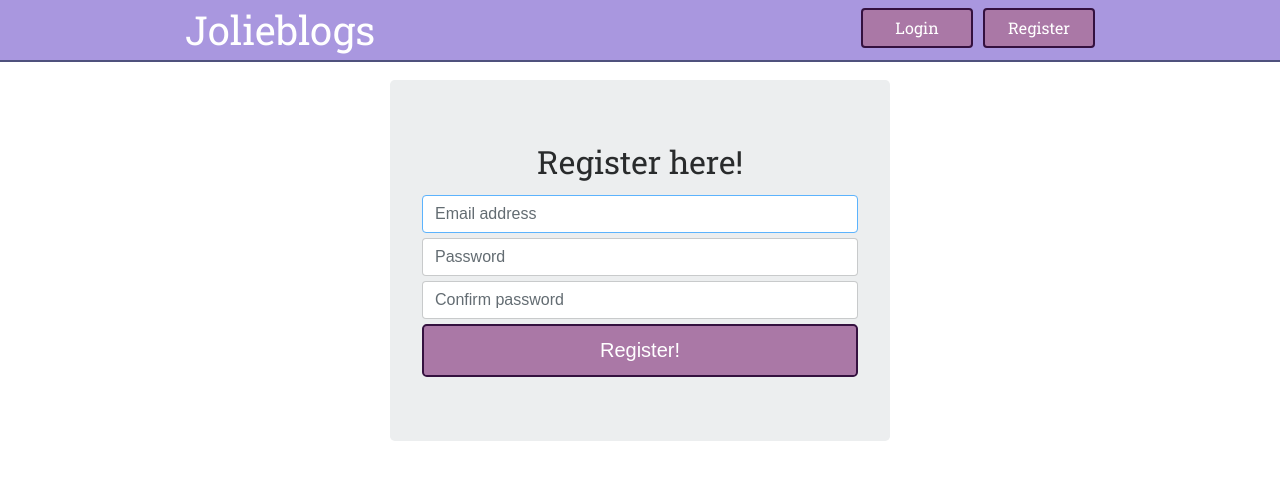
After one commit to lajoliefolie/jolieblogs_redesign, a Flask app: page /register/ in a window 1280 px wide. The commit adds this page. Shown: the top 480 px of the page. Run offline with Flask 2, Linux system fonts and the light colour scheme; some libraries are stand-ins or nearby versions.

Commit message:
Big first update of jolieblogs redesign. Interface and other functionality exists now!

```diff
--- a/app.py
+++ b/app.py
@@ -1,12 +1,31 @@
 from flask import Flask
 import os
+from flask_login import LoginManager
+from libraries.userhandler import Userhandler
 
 app = Flask(__name__)
 
 # Importing controllers
 from controllers.homepage import homepage
+from controllers.posts import posts
+from controllers.login import login
+from controllers.logout import logout
+from controllers.register import register
+
 app.register_blueprint(homepage, url_prefix='/')
+app.register_blueprint(posts, url_prefix='/posts')
+app.register_blueprint(login, url_prefix='/login')
+app.register_blueprint(logout, url_prefix='/logout')
+app.register_blueprint(register, url_prefix='/register')
 
+login_manager = LoginManager()
+login_manager.init_app(app)
+login_manager.login_view = "login.login_view"
+
+@login_manager.user_loader
+def load_user(email):
+    user = Userhandler()
+    return user.get(email = email)
 
 if __name__ == "__main__":
     # Starting with these values due to c9.io
--- a/controllers/homepage.py
+++ b/controllers/homepage.py
@@ -1,10 +1,10 @@
 from flask import Blueprint, render_template, session
-import logging
 
 # controller for default / url prefix
 homepage = Blueprint("homepage",__name__,template_folder="templates")
 
 # Main view that shows index.html
 @homepage.route("/",methods=["GET"])
-def main_view():
+def homepage_view():
+
 	return render_template("homepage.html")
--- /dev/null
+++ b/controllers/register.py
@@ -0,0 +1,18 @@
+from flask import Blueprint, render_template, session, request, jsonify
+from libraries.userhandler import Userhandler
+
+# controller for default / url prefix
+register = Blueprint("register",__name__,template_folder="templates")
+
+# Main view that shows index.html
+@register.route("/",methods=["GET"])
+def register_view():
+	return render_template("register.html")
+
+@register.route("/process",methods=["GET"])
+def register_process():
+    userhandler = Userhandler()
+    register_code = userhandler.register(email = request.args.get("email"),
+                                        password = request.args.get("password"),
+                                        password_confirm = request.args.get("password_confirm"))
+    return jsonify(register_code)
--- /dev/null
+++ b/static/css/jolieblogs.css
@@ -0,0 +1,90 @@
+/** {*/
+/*    border: 1px solid black;*/
+/*}*/
+
+a, a:hover {
+  color: inherit;
+  text-decoration: none; /* no underline */
+}
+body {
+  font-family: 'Roboto Slab';
+}
+.btn {
+    background-color: #aa78a6;
+    color: #ffffff;
+    border: 2px solid #34113f;
+}
+.header-btn{
+    width: 112px !important;
+    margin-left: 10px;
+}
+.btn:hover{
+    background-color:#34113f;
+    border: 2px solid #34113f;
+}
+.card-header{
+    background-color: #a997df;
+}
+.card {
+    border: 1px solid #4f517d;
+}
+.center{
+  margin:0 auto !important;
+}
+.header-item {
+    display: block;
+    margin: auto;
+    height: auto;
+}
+.post-header {
+    display: block;
+    height: 100%;
+    margin: auto;
+}
+.navbar{
+    background-color: #a997df;
+    color: white;
+    border-bottom: 2px solid #4f517d;
+}
+.col {
+    padding-top: 92px;
+}
+.left-col {
+    border-right: 1px solid #4f517d;
+}
+.right-col {
+    border-left: 1px solid #4f517d;
+}
+.fullheight {
+    height: 100vh;
+}
+.card {
+    margin-top: 40px;
+}
+.content {
+    margin-top: 80px;
+}
+.content-block {
+    display: block;
+    margin: auto;
+    height: auto;
+}
+.pull-right {
+    float: right!important;
+}
+.pull-left {
+    float: left!important;
+}
+.jumbotron-small {
+    width: 500px;
+    margin: auto;
+}
+.main-width {
+    width: 940px;
+}
+.error {
+  color: #F50202;
+  font-size: 12px;
+  text-align: center;
+  font-family: 'lucida sans';
+}
--- /dev/null
+++ b/static/js/register.js
@@ -0,0 +1,23 @@
+$(document).ready(function () {
+    $('#register').submit(function(event){
+
+        event.preventDefault(); //Won't move forward with default false action. Not good for this. Return True/False from this JS!
+
+        $.getJSON("/register/process", {
+            email: document.getElementById("input_email").value,
+            password: document.getElementById("input_password").value,
+            password_confirm: document.getElementById("input_password_confirm").value
+            },function(data) {
+                if(data == "pw_nomatch"){
+                    document.getElementById("register_message").innerHTML = "Passwords do not match."
+                }
+                else if(data == "email_used"){
+                    document.getElementById("register_message").innerHTML = "Email already used."
+                }
+                else{
+                    document.getElementById("register_message").innerHTML = "Valid register!."
+                }
+            }
+        );
+    });
+});
--- a/templates/base.html
+++ b/templates/base.html
@@ -0,0 +1,47 @@
+<!DOCTYPE html>
+<html>
+
+<head>
+    <title>JB | {% block title%}{% endblock %}</title>
+
+    <meta charset="utf-8">
+    <meta name="viewport" content="width=device-width, initial-scale=1">
+    <meta name="description" content="Jolieblogs - simple blogging site!">
+    <meta name="author" content="Christine Lewis">
+
+    <link rel='stylesheet' href='https://fonts.googleapis.com/css?family=Roboto Slab'>
+    <link rel="stylesheet" href="https://maxcdn.bootstrapcdn.com/bootstrap/4.0.0-alpha.6/css/bootstrap.min.css" integrity="sha384-rwoIResjU2yc3z8GV/NPeZWAv56rSmLldC3R/AZzGRnGxQQKnKkoFVhFQhNUwEyJ" crossorigin="anonymous">
+    <link href="{{ url_for('static', filename='css/jolieblogs.css') }}" rel="stylesheet" type="text/css">
+    {% block css %}{% endblock %}
+
+    <script src="http://ajax.googleapis.com/ajax/libs/jquery/1.9.1/jquery.min.js"></script>
+    <script src="https://npmcdn.com/tether@1.2.4/dist/js/tether.min.js"></script>
+    <script src="https://maxcdn.bootstrapcdn.com/bootstrap/4.0.0-alpha.6/js/bootstrap.min.js" integrity="sha384-vBWWzlZJ8ea9aCX4pEW3rVHjgjt7zpkNpZk+02D9phzyeVkE+jo0ieGizqPLForn" crossorigin="anonymous"></script>
+    {% block js %}{% endblock %}
+
+</head>
+<body>
+    <nav class="navbar navbar-toggleable-sm fixed-top navbar-light">
+        <div class="container main-width">
+            <div class="row main-width">
+                <div class="col-sm-6">
+                    <a href="{{ url_for('homepage.homepage_view') }}"><h1 class="header-item">Jolieblogs</h1></a>
+                </div>
+                <div class="col-sm-6">
+                    {% if current_user.is_authenticated %}
+                        <a class="btn header-btn pull-right" href="">Profile</a></li>
+                        <a class="btn header-btn pull-right" href="{{ url_for('logout.logout_view') }}">Logout</a></li>
+                    {% else %}
+                        <a class="btn header-btn pull-right" href="{{ url_for('register.register_view') }}">Register</a></li>
+                        <a class="btn header-btn pull-right" href="{{ url_for('login.login_view') }}">Login</a></li>
+                    {% endif %}
+                </div>
+            </div>
+        </div>
+    </nav>
+
+    <div class="container content" style="width:940px;">
+        {% block content %}{% endblock %}
+    </div>
+</body>
+</html>
--- a/templates/homepage.html
+++ b/templates/homepage.html
@@ -2,11 +2,15 @@
 {% block title %}Homepage{% endblock %}
 
 {% block css %}
+
 {% endblock %}
 
 {% block js %}
+<script src="https://ajax.googleapis.com/ajax/libs/jquery/3.2.1/jquery.min.js"></script>
+<script src="{{ url_for('static', filename='js/userposts.js') }}"></script>
 {% endblock %}
 
 {% block content %}
-    Hi!
+<div id="makepost"></div>
+<div id="userposts"></div>
 {% endblock %}
--- /dev/null
+++ b/templates/register.html
@@ -0,0 +1,30 @@
+{% extends 'base.html' %}
+{% block title %}Homepage{% endblock %}
+
+{% block css %}
+
+{% endblock %}
+
+{% block js %}
+<script src="{{ url_for('static', filename='js/register.js') }}"></script>
+{% endblock %}
+
+{% block content %}
+<div class="jumbotron jumbotron-small text-center">
+    <form class="completed" id="register">
+         <h2 class="form-signin-heading">Register here!</h2>
+         <p id="register_message" class="error"></p>
+
+         <label for="EmailText" class="sr-only">Email address</label>
+         <input name="input_email" type="email" id="input_email" class="form-control" placeholder="Email address" required autofocus style="margin:5px 0px;">
+
+         <label for="PasswordText" class="sr-only">Password</label>
+         <input name="input_password" type="password" id="input_password" class="form-control" placeholder="Password" required style="margin:5px 0px;">
+
+         <label for="PasswordText" class="sr-only">Confirm password</label>
+         <input name="input_password_confirm" type="password" id="input_password_confirm" class="form-control" placeholder="Confirm password" required style="margin:5px 0px;">
+
+         <button class="btn btn-lg btn-primary btn-block" type="submit">Register!</button>
+      </form>
+</div>
+{% endblock %}
```
Also changed, not shown: controllers/login.py (added, +16 -0 lines), controllers/logout.py (added, +10 -0 lines), controllers/posts.py (added, +20 -0 lines), libraries/dbhandler.py (added, +56 -0 lines), libraries/posts.py (added, +12 -0 lines), libraries/userhandler.py (added, +21 -0 lines), static/js/login.js (added, +19 -0 lines), static/js/userposts.js (added, +8 -0 lines), templates/login.html (added, +27 -0 lines), templates/makepost.html (added, +11 -0 lines), templates/userposts.html (added, +29 -0 lines).
